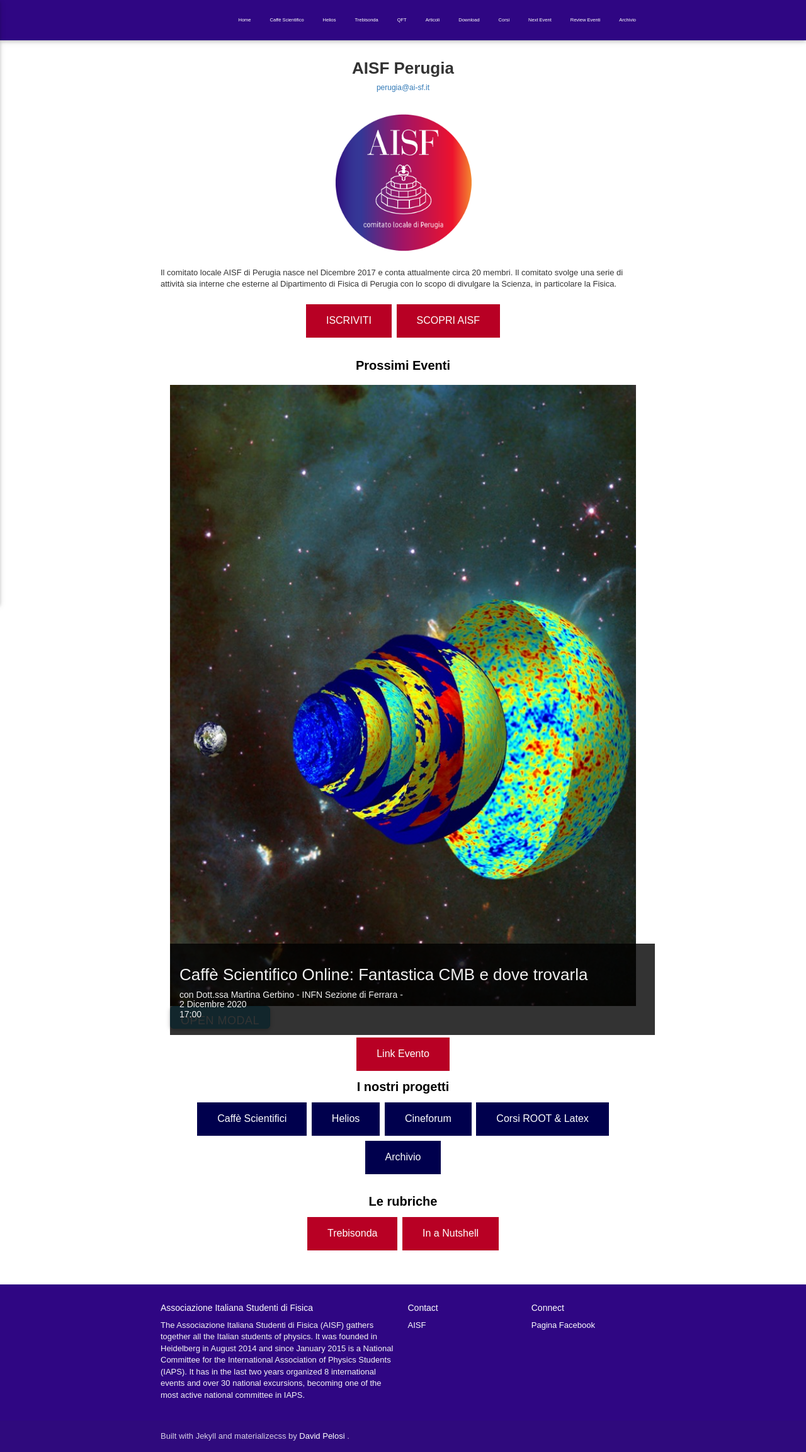
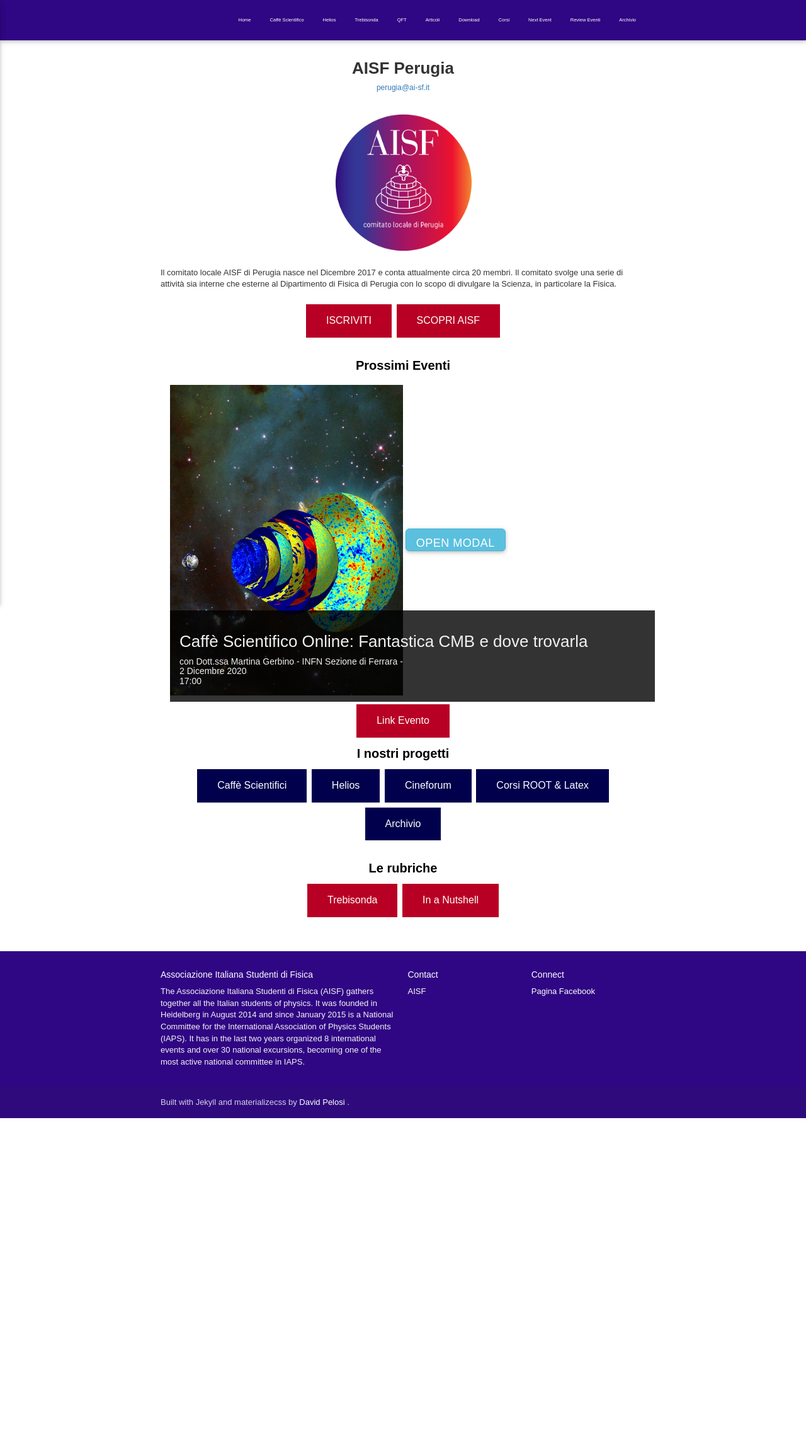
Before and after one commit to ai-sf/aisf_perugia, a Jekyll site: the page built from index.html, in a window 1280 px wide. Shown: the whole page at 63% size. Built offline with Jekyll 4.4.1, drawn with Linux system fonts in a browser that asks for light colours; nearby versions of some CDN libraries; after the commit the page ends 1775 px from its top, so only the background shows below that.

Commit message:
Update index.html

```diff
--- a/index.html
+++ b/index.html
@@ -109,7 +109,7 @@
 <div class="container">
 <div class="section">
 
-<img src="/perugia/GerbinoAISF.png" alt="Notebook" style="width:100%;" >
+<img src="/perugia/GerbinoAISF.png" alt="Notebook" style="width:50%;" >
 <button type="button" class="btn btn-info btn-lg" data-toggle="modal" data-target="#myModal">Open Modal</button>
 <div class="content">
 <h3>Caffè Scientifico Online: Fantastica CMB e dove trovarla</h3>
```
